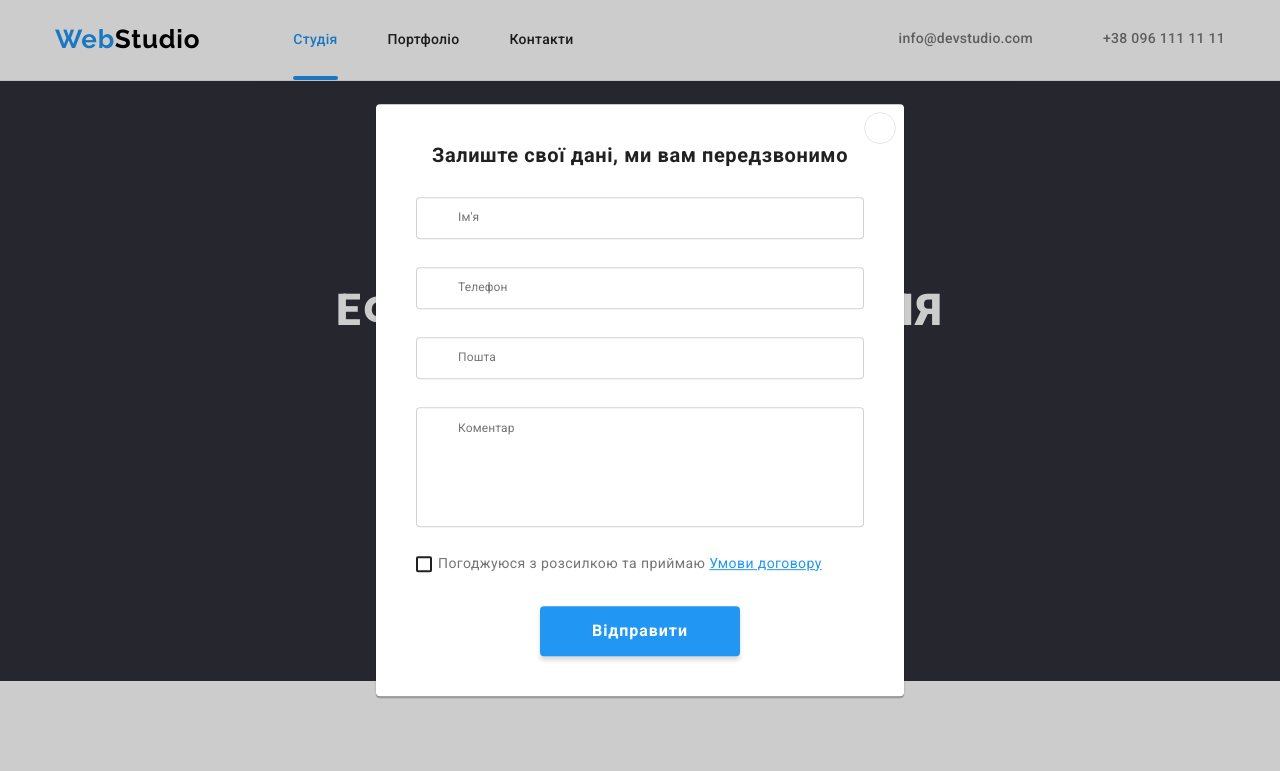
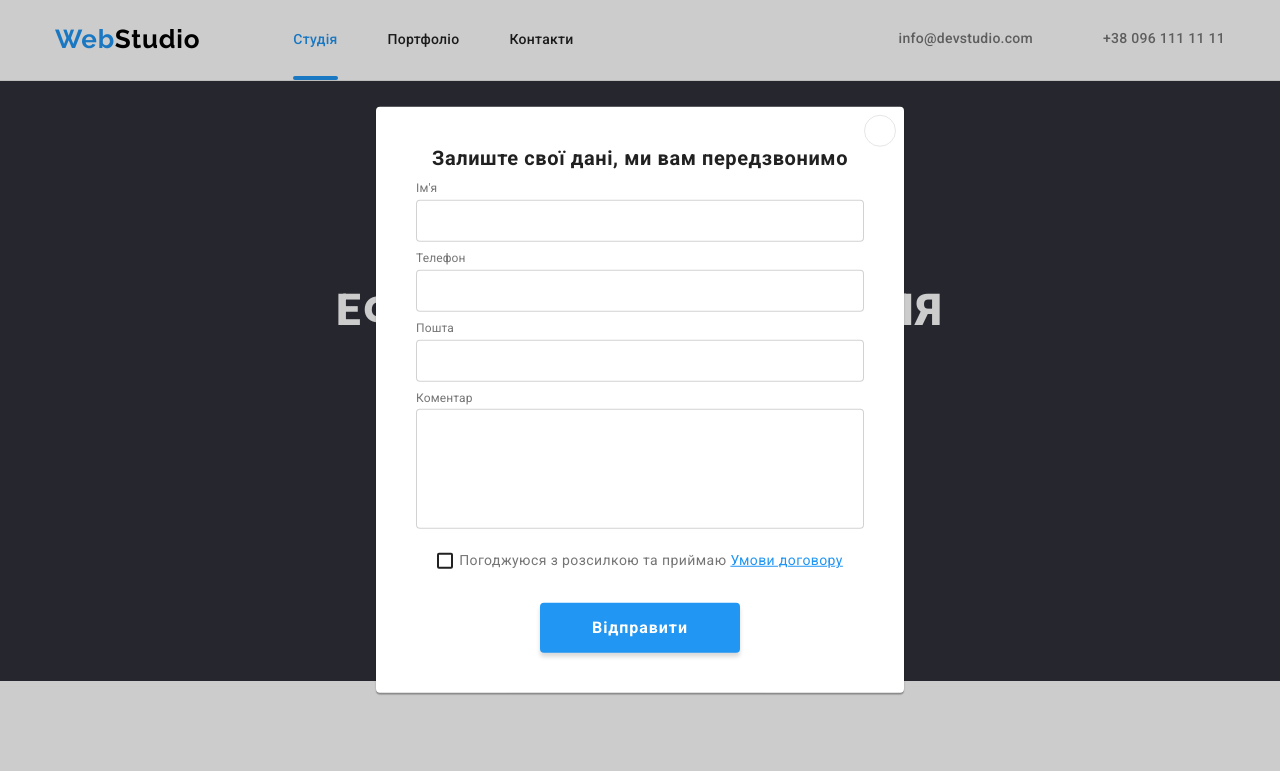
Before and after one commit to Lord-Bambucha/goit-markup-hw-06, a plain HTML site: page index.html in a window 1280 px wide. Both pictures are taken after a click on the button "Замовити послугу". Shown: the top 771 px of the page. Drawn offline with nearby package versions, Linux system fonts and the light colour scheme.

Commit message:
Add files via upload

```diff
--- a/css/styles.css
+++ b/css/styles.css
@@ -550,7 +550,7 @@ border-radius: 0px 0px 4px 4px;
 }
 
 .right-wrap {
-    margin-left: 93px;
+    margin-left: auto;
 }
 
 .subscription-form-field-wrap{
@@ -687,6 +687,7 @@ border-radius: 0px 0px 4px 4px;
     border-radius: 50%;
     background-color: transparent;
     cursor: pointer;
+    transition:border-color 250ms cubic-bezier(0.4, 0, 0.2, 1);
 }
 
 .modal-close-icon {
@@ -700,9 +701,14 @@ border-radius: 0px 0px 4px 4px;
     fill: var(--blue);
 }
 
+.modal-close-btn:hover,
+.modal-close-btn:focus {
+border-color: var(--blue);
+}
+
 .contact-form-title{
     display: block;
-    margin-bottom: 30px;
+    margin-bottom: 12px;
     text-align: center;
 
     font-weight: 700;
@@ -718,7 +724,7 @@ border-radius: 0px 0px 4px 4px;
 }
 
 .contact-form-field+.contact-form-field {
-    margin-top: 28px;
+    margin-top: 10px;
 }
 
 .contact-form-input {
@@ -738,29 +744,30 @@ border-radius: 0px 0px 4px 4px;
 }
 
 .contact-form-label {
-    position: absolute;
+    /* position: absolute;
     top: 50%;
     left: 42px;
-    transform: translateY(-50%);
+    transform: translateY(-50%); */
+    display: block;
+    margin-bottom: 4px;
 
     font-size: 12px;
     line-height: 1,17;
     letter-spacing: 0.01em;
     color: var(--grey);
-    transition: transform 250ms cubic-bezier(0.4, 0, 0.2, 1), color 250ms cubic-bezier(0.4, 0, 0.2, 1);
+    transition: color 250ms cubic-bezier(0.4, 0, 0.2, 1);
 }
 
 .contact-form-icon{
     position: absolute;
-    top: 50%;
+    bottom: 12px;
     left: 12px;
-    transform: translateY(-50%);
     fill: var(--main-color);
     transition: fill 250ms cubic-bezier(0.4, 0, 0.2, 1);
 }
 
 .contact-form-field:focus-within>.contact-form-label {
-    transform: translate(-12px, -38px);
+    /* transform: translate(-12px, -38px); */
     color: var(--blue);
 }
 
@@ -774,15 +781,16 @@ border-radius: 0px 0px 4px 4px;
     fill: var(--blue);
 }
 
-.contact-form-input:not(:placeholder-shown)+.contact-form-label,
+/* .contact-form-input:not(:placeholder-shown)+.contact-form-label,
 .contact-form-message:not(:placeholder-shown)+.contact-form-label{
     transform: translate(-12px, -38px);
-}
+} */
 
 .contact-form-message {
     width: 100%;
     height: 120px;
     padding: 12px 12px 12px 42px;
+    display: block;
 
     border: 1px solid rgba(33, 33, 33, 0.2);
     border-radius: 4px;
@@ -797,14 +805,16 @@ border-radius: 0px 0px 4px 4px;
 }
 
 .contact-form-label-message {
-    top: 22px;
+    /* top: 22px;
     left: 42px;
-    transform: translateY(-50%);
+    transform: translateY(-50%); */
+    margin-bottom: 4px;
 }
 
 .contact-form-checkbox-field {
     display: flex;
     align-items: center;
+    justify-content: center;
     margin-top: 20px;
     margin-bottom: 30px;
 
--- a/index.html
+++ b/index.html
@@ -6,7 +6,8 @@
     <meta name="viewport" content="width=device-width, initial-scale=1.0">
     <link rel="preconnect" href="https://fonts.googleapis.com">
     <link rel="preconnect" href="https://fonts.gstatic.com" crossorigin>
-    <link href="https://fonts.googleapis.com/css2?family=Raleway:wght@700&family=Roboto:wght@400;500;700;900&display=swap"
+    <link
+        href="https://fonts.googleapis.com/css2?family=Raleway:wght@700&family=Roboto:wght@400;500;700;900&display=swap"
         rel="stylesheet">
     <link rel="stylesheet" href="https://cdnjs.cloudflare.com/ajax/libs/modern-normalize/1.1.0/modern-normalize.min.css"
         integrity="sha512-wpPYUAdjBVSE4KJnH1VR1HeZfpl1ub8YT/NKx4PuQ5NmX2tKuGu6U/JRp5y+Y8XG2tV+wKQpNHVUX03MfMFn9Q=="
@@ -439,33 +440,32 @@
                 <b class="contact-form-title">Залиште свої дані, ми вам передзвонимо</b>
 
                 <label class="contact-form-field">
+                    <span class="contact-form-label">Ім'я</span>
                     <input class="contact-form-input" name="user_name" type="text" required autocomplete="off" placeholder=" ">
-                    <span class="contact-form-label">Ім'я</span>
                     <svg class="contact-form-icon" width="18" height="18">
                         <use href="./img/sprite.svg#person"></use>
                     </svg>
                 </label>
 
                 <label class="contact-form-field">
+                    <span class="contact-form-label">Телефон</span>
                     <input class="contact-form-input" name="user_tel" type="tel" required autocomplete="off" placeholder=" ">
-                    <span class="contact-form-label">Телефон</span>
                     <svg class="contact-form-icon" width="18" height="18">
                         <use href="./img/sprite.svg#phone"></use>
                     </svg>
                 </label>
 
                 <label class="contact-form-field">
+                    <span class="contact-form-label">Пошта</span>
                     <input class="contact-form-input" name="user_email" type="email" required autocomplete="off" placeholder=" ">
-                    <span class="contact-form-label">Пошта</span>
                     <svg class="contact-form-icon" width="18" height="18">
                         <use href="./img/sprite.svg#email"></use>
                     </svg>
                 </label>
 
                 <label class="contact-form-field">
+                    <span class="contact-form-label contact-form-label-message">Коментар</span>
                     <textarea class="contact-form-message" name="user_message" placeholder=" "></textarea>
-                    <span class="contact-form-label contact-form-label-message">Коментар</span>
-
                 </label>
 
                 <label class="contact-form-checkbox-field">
--- a/portfolio.html
+++ b/portfolio.html
@@ -6,13 +6,20 @@
     <meta name="viewport" content="width=device-width, initial-scale=1.0">
     <link rel="preconnect" href="https://fonts.googleapis.com">
     <link rel="preconnect" href="https://fonts.gstatic.com" crossorigin>
-    <link href="https://fonts.googleapis.com/css2?family=Raleway:wght@700&family=Roboto:wght@400;500;700;900&display=swap"
+    <link
+        href="https://fonts.googleapis.com/css2?family=Raleway:wght@700&family=Roboto:wght@400;500;700;900&display=swap"
         rel="stylesheet">
     <link rel="stylesheet" href="https://cdnjs.cloudflare.com/ajax/libs/modern-normalize/1.1.0/modern-normalize.min.css"
-    integrity="sha512-wpPYUAdjBVSE4KJnH1VR1HeZfpl1ub8YT/NKx4PuQ5NmX2tKuGu6U/JRp5y+Y8XG2tV+wKQpNHVUX03MfMFn9Q=="
-    crossorigin="anonymous" referrerpolicy="no-referrer" />
+        integrity="sha512-wpPYUAdjBVSE4KJnH1VR1HeZfpl1ub8YT/NKx4PuQ5NmX2tKuGu6U/JRp5y+Y8XG2tV+wKQpNHVUX03MfMFn9Q=="
+        crossorigin="anonymous" referrerpolicy="no-referrer" />
     <link rel="stylesheet" href="./css/styles.css">
-    <title>Portfolio of WebStudio</title>
+
+    <link rel="apple-touch-icon" sizes="180x180" href="./img/favicon_io/apple-touch-icon.png">
+    <link rel="icon" type="image/png" sizes="32x32" href="./img/favicon_io/favicon-32x32.png">
+    <link rel="icon" type="image/png" sizes="16x16" href="./img/favicon_io/favicon-16x16.png">
+    <link rel="manifest" href="./img/favicon_io/site.webmanifest">
+
+    <title>WebStudio</title>
 </head>
 <body>
     <header class="header">
```
